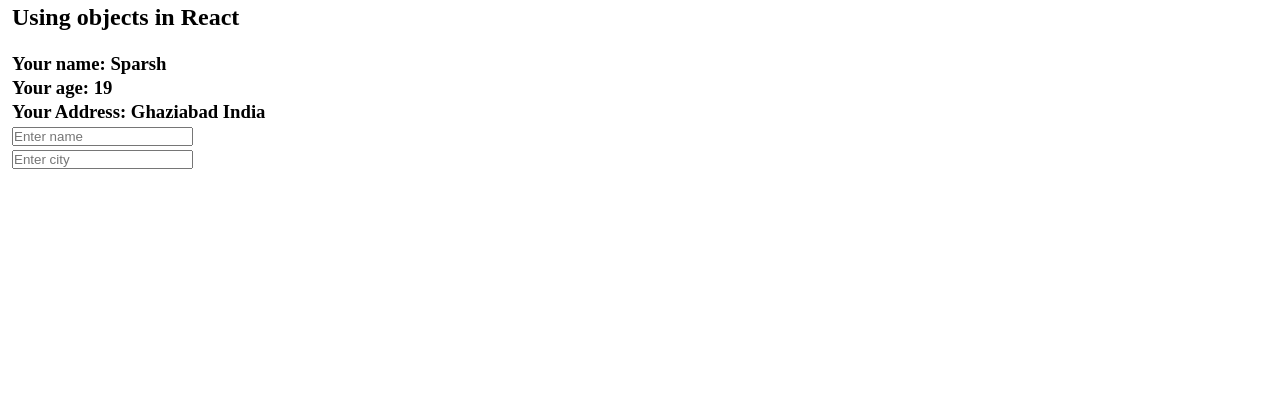
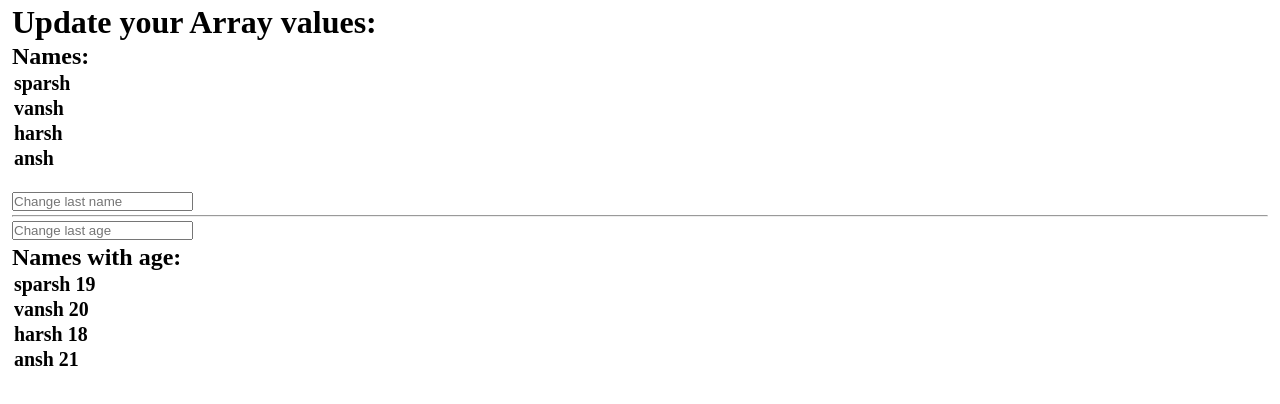
Before and after one commit to xsparsh1/React, a React (Vite) app: page / in a window 1280 px wide. Shown: the top 404 px of the page. Built offline with nearby package versions, Linux system fonts and the light colour scheme.

Commit message:
Updating Array in react

```diff
--- a/src/App.jsx
+++ b/src/App.jsx
@@ -27,6 +27,7 @@ import PureComp from "./practice_Part_2/PureComp/PureComp";
 import DerivedState from "./practice_Part_2/DerivedState/DerivedState";
 import Parent from "./practice_Part_2/LiftingStateUp/Parent";
 import { Objects } from "./practice_Part_2/Objects/Objects";
+import Array from "./practice_Part_2/ArrayUpdation/Array";
 
 
 //CC - Controlled Components.
@@ -62,7 +63,8 @@ function App(){
         {/* <PureComp/> */}
         {/* <DerivedState/> */}
         {/* <Parent/> */}
-        <Objects/>
+        {/* <Objects/> */}
+        <Array/>
   </div>
   );
 }
--- /dev/null
+++ b/src/practice_Part_2/ArrayUpdation/Array.jsx
@@ -0,0 +1,58 @@
+import {useState} from "react";
+
+function Array(){
+
+    //Simple Array Creation
+    const [data,setData]=useState([
+        "sparsh","vansh","harsh","ansh"
+    ])
+
+    //Array of objects
+    const [obj,setObj]=useState([
+        {name:"sparsh",age:19},
+        {name:"vansh",age:20},
+        {name:"harsh",age:18},
+        {name:"ansh",age:21}
+    ])
+
+    //Updating array values
+    const handleChange=(e)=>{
+        const val=e.target.value;
+        data[data.length-1]=val;
+        setData([...data]);
+    }
+
+    //Updating Object value in array
+    const handleAge=(e)=>{
+        const val=e.target.value;
+        obj[obj.length-1].age=val;
+        setObj([...obj])
+    }
+
+    return(
+        <div>
+            <h1>Update your Array values:</h1>
+            <h2>Names:
+                {
+                    data.map((num,index)=>(
+                        <h5 key={index}>{num}</h5>
+                    ))
+                }
+            </h2>
+            <br/>
+            <input type="text" placeholder="Change last name" onChange={handleChange}/>
+            <br/>
+            <hr/>
+
+            <input type="text" placeholder="Change last age" onChange={handleAge}/>
+            <h2>Names with age:
+                {
+                    obj.map((num,index)=>(
+                        <h5 key={index}>{num.name} {num.age}</h5>
+                    ))
+                }
+            </h2>
+        </div>
+    )
+}
+export default Array;
```
